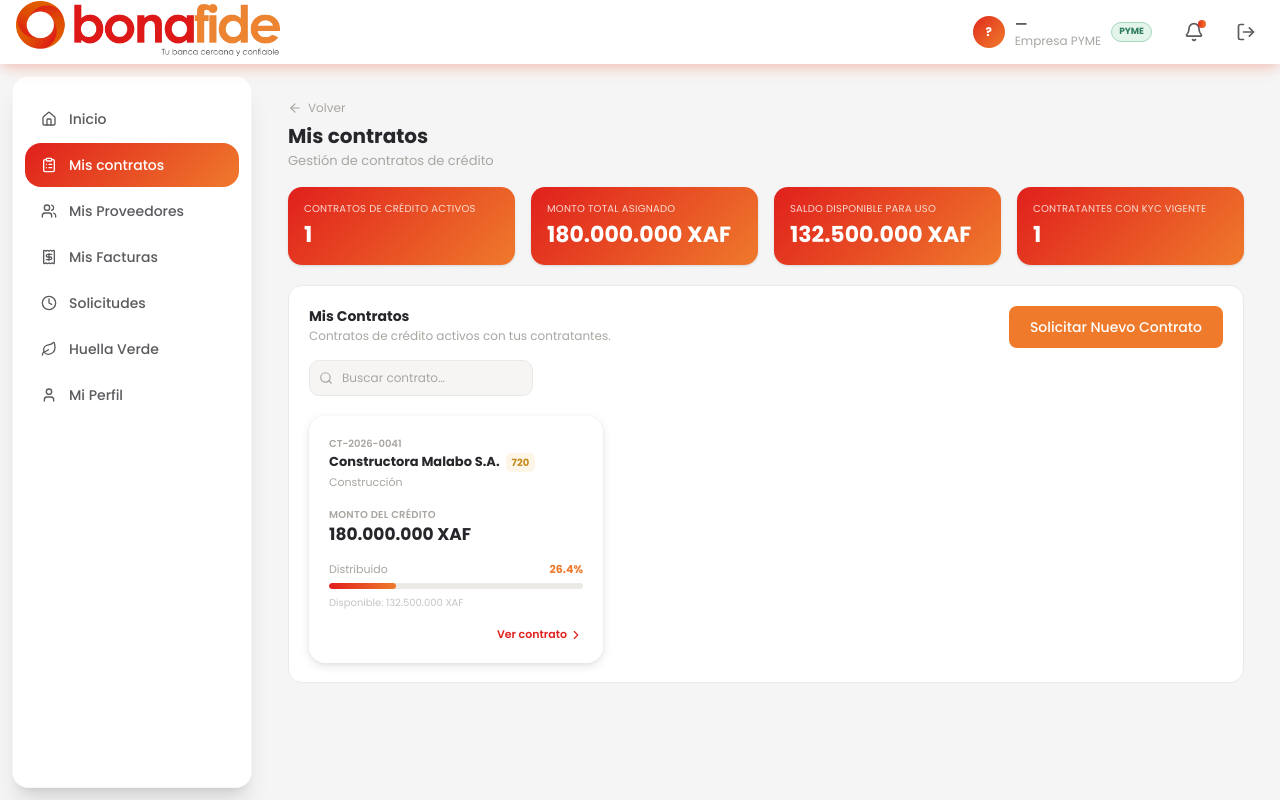
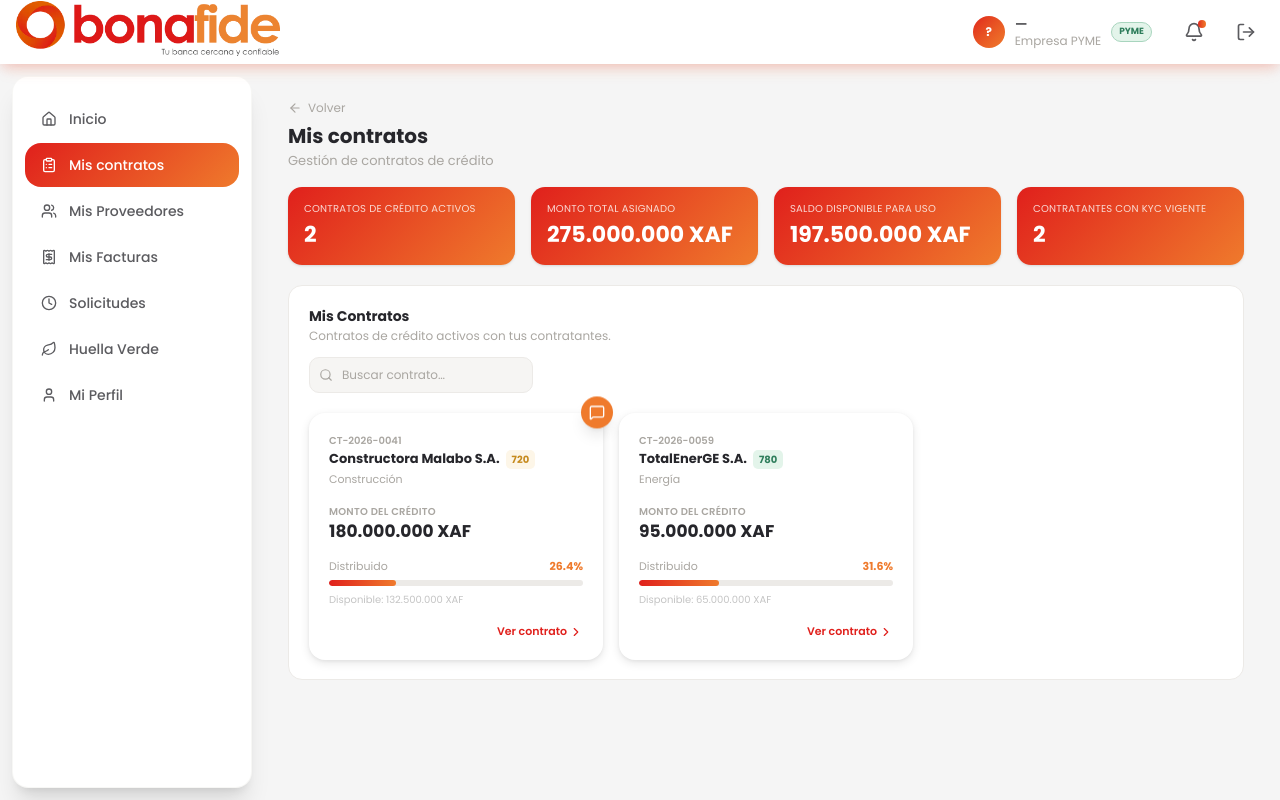
Before and after one commit to EbrickM/Cjuntos-revision, a React (Vite) app: page /pyme/contratos in a window 1280 px wide. Built offline with nearby package versions, Linux system fonts and the light colour scheme.

Commit message:
feat:adding indicators in requirements in contract

```diff
--- a/src/pages/contratante/EmpContratos.jsx
+++ b/src/pages/contratante/EmpContratos.jsx
@@ -1,6 +1,6 @@
 import { useState } from 'react';
 import {
-  Search, ArrowUpRight, ChevronRight,
+  Search, ChevronRight, MessageSquare,
 } from 'lucide-react';
 import { useApp } from '../../state/AppContext';
 import AppShell from '../../components/layout/AppShell';
@@ -9,6 +9,7 @@ import InfiniteScrollSentinel from '../../components/common/InfiniteScrollSentin
 import { useInfiniteScroll } from '../../hooks/useInfiniteScroll';
 import Badge from '../../components/ui/Badge';
 import Button from '../../components/ui/Button';
+import Modal from '../../components/ui/Modal';
 import { TEXT4, fmt, contratos, contratanteState } from './contratanteData';
 
 // ── MIS CONTRATOS ─────────────────────────────────────────────────────────────
@@ -16,6 +17,7 @@ import { TEXT4, fmt, contratos, contratanteState } from './contratanteData';
 export default function EmpContratos() {
   const { go } = useApp();
   const [busqueda, setBusqueda] = useState('');
+  const [reqModal, setReqModal] = useState(null);
 
   const totalAsignado   = contratos.reduce((a, c) => a + c.asignado,  0);
   const totalUtilizado  = contratos.reduce((a, c) => a + c.utilizado, 0);
@@ -50,14 +52,13 @@ export default function EmpContratos() {
           ))}
         </div>
 
-        {/* Buscador + botón */}
-        <div className="flex flex-col sm:flex-row items-start sm:items-center justify-between gap-3">
+        {/* Título + buscador */}
         <div>
+          <div className="mb-3">
             <p className="text-[13px] font-bold text-text-1">Contratos</p>
             <p className="text-[11px]" style={{ color: TEXT4 }}>Distribución, utilización y facturas por contrato</p>
           </div>
-          <div className="flex items-center gap-2 w-full sm:w-auto">
-            <div className="relative flex-1 sm:w-52">
+          <div className="relative w-full sm:w-52">
             <Search className="w-3.5 h-3.5 absolute left-2.5 top-1/2 -translate-y-1/2 text-text-4" />
             <input
               value={busqueda}
@@ -65,10 +66,6 @@ export default function EmpContratos() {
               placeholder="Buscar contrato, PYME…"
               className="w-full pl-8 pr-3 py-2 text-[12px] rounded-[8px] border border-border bg-white placeholder-text-4 focus:outline-none focus:border-orange"
             />
-            </div>
-            <Button variant="primary" size="sm" onClick={() => go('empNuevaSolicitud')}>
-              <ArrowUpRight className="w-3.5 h-3.5 mr-1" />Nueva solicitud
-            </Button>
           </div>
         </div>
 
@@ -81,14 +78,25 @@ export default function EmpContratos() {
               <div
                 key={c.id}
                 onClick={() => { contratanteState.selectedContrato = c; go('empContratoDetalle'); }}
-                className="bg-white rounded-[16px] p-5 cursor-pointer flex flex-col gap-4 transition-all duration-200 hover:scale-[1.015] shadow-[0_3px_10px_rgba(0,0,0,0.10),0_1px_4px_rgba(0,0,0,0.06)] hover:shadow-[0_10px_32px_rgba(224,32,28,0.18),0_4px_14px_rgba(239,122,44,0.12)] card-enter"
+                className="relative bg-white rounded-[16px] p-5 cursor-pointer flex flex-col gap-4 transition-all duration-200 hover:scale-[1.015] shadow-[0_3px_10px_rgba(0,0,0,0.10),0_1px_4px_rgba(0,0,0,0.06)] hover:shadow-[0_10px_32px_rgba(224,32,28,0.18),0_4px_14px_rgba(239,122,44,0.12)] card-enter"
                 style={{ animationDelay: `${idx * 70}ms` }}
               >
+                {/* Ícono flotante: contrato con requerimiento de Bonafide */}
+                {c.requerimiento && (
+                  <button
+                    onClick={e => { e.stopPropagation(); setReqModal(c); }}
+                    title="Ver requerimiento"
+                    className="absolute -top-2.5 -right-2.5 w-8 h-8 rounded-full bg-orange-dark text-white flex items-center justify-center shadow-lg animate-bounce cursor-pointer z-10"
+                  >
+                    <MessageSquare className="w-4 h-4" />
+                  </button>
+                )}
+
                 {/* ID + PYME + sector + estado */}
                 <div className="min-w-0">
                   <div className="flex items-center justify-between gap-2 mb-0.5">
                     <div className="text-[10px] font-semibold text-text-4">{c.id}</div>
-                    <Badge variant={c.estado === 'Activo' ? 'green' : 'gray'}>{c.estado}</Badge>
+                    <Badge variant={c.estado === 'Activo' ? 'green' : 'yellow'}>{c.estado}</Badge>
                   </div>
                   <div className="text-[13px] font-bold text-text-1 leading-tight truncate">{c.pyme}</div>
                   {c.sector && <div className="text-[11px] text-text-4 mt-0.5">{c.sector}</div>}
@@ -132,6 +140,29 @@ export default function EmpContratos() {
         </div>
 
       </div>
+
+      {/* ── Modal: Requerimiento de Bonafide ── */}
+      {reqModal && (
+        <Modal title={`Requerimiento · ${reqModal.id}`} onClose={() => setReqModal(null)}>
+          <div className="space-y-5">
+            <div className="flex items-start gap-3 p-4 rounded-[12px] bg-red-bg border border-red/20">
+              <MessageSquare className="w-5 h-5 shrink-0 mt-0.5 text-red-text" />
+              <div>
+                <p className="text-[13px] text-text-1 leading-relaxed">{reqModal.requerimiento?.mensaje}</p>
+                <p className="text-[11px] mt-2" style={{ color: TEXT4 }}>Reportado el {reqModal.requerimiento?.fecha}</p>
+              </div>
+            </div>
+            <Button
+              variant="primary"
+              full
+              className="h-[46px] justify-center"
+              onClick={() => { const marcoId = reqModal.requerimiento?.marcoId; setReqModal(null); go('empConfigurarContrato', { marcoId }); }}
+            >
+              Reconfigurar Contrato
+            </Button>
+          </div>
+        </Modal>
+      )}
     </AppShell>
   );
 }
--- a/src/pages/contratante/contratanteData.js
+++ b/src/pages/contratante/contratanteData.js
@@ -29,6 +29,15 @@ export const contratos = [
     ...FICHA_CTM_2026_0002 },
   { id: 'CT-2026-0052', pyme: 'AgroSur GE S.L.', ini: 'AS', sector: 'Agroindustria', asignado: 60_000_000, utilizado: 12_000_000, facturas: 0, estado: 'Activo',
     objeto: 'Suministro de insumos agrícolas para plantaciones de cacao y café en la región continental.', fechaInicio: '01/03/2026', fechaFin: '28/02/2027', plazo: '12 meses', plazoPago: 45,
+    // Bonafide encontró una observación en la reconfiguración de este
+    // contrato (Fase 3 del proceso maestro) — `marcoId` apunta al
+    // contrato-marco en `contratosMarco` que el wizard debe reabrir.
+    requerimiento: {
+      entidades: ['Empresa Contratante'],
+      mensaje: 'El monto asignado a AgroSur GE S.L. supera el 70% del contrato base sin justificación adjunta. Redistribuye el monto entre más PYMEs o adjunta el sustento correspondiente.',
+      fecha: '16/06/2026',
+      marcoId: 'CTM-2026-0011',
+    },
     ...FICHA_CTM_2026_0002 },
 ];
 
@@ -86,6 +95,29 @@ export const contratosMarco = [
     cuentaBancaria: null,                 // { tipo: 'bonafide' | 'fondeador', numero }
     pymesAsignadas: [],                   // [{ id, pymeNombre, pymeId, monto, plazoPago, email, telefono, documentoNombre }]
   },
+  {
+    // Ya fue configurado por la Contratante y enviado a revisión, pero
+    // Bonafide encontró una observación (Fase 3 del proceso maestro) y lo
+    // devolvió con un requerimiento — la Contratante debe reconfigurarlo.
+    id: 'CTM-2026-0011',
+    montoBase: 120_000_000,
+    plazoPagoDefault: 45,
+    interes: '6% anual',
+    bancoFondeador: 'CCEIBank',
+    porcentajeRetencion: 2,
+    porcentajeGestionCobranza: 1,
+    fechaCreacion: '15/06/2026',
+    estado: 'Con Requerimientos',
+    cuentaBancaria: { tipo: 'bonafide', numero: null },
+    pymesAsignadas: [
+      { id: 'ASG-9001', pymeNombre: 'AgroSur GE S.L.', pymeId: 'AgroSur GE S.L.', monto: 80_000_000, plazoPago: 45, email: 'contacto@agrosur.gq', telefono: '+240 222 550 120', documentoNombre: 'contrato_comercial.pdf' },
+    ],
+    requerimiento: {
+      entidades: ['Empresa Contratante'],
+      mensaje: 'El monto asignado a AgroSur GE S.L. supera el 70% del contrato base sin justificación adjunta. Redistribuye el monto entre más PYMEs o adjunta el sustento correspondiente.',
+      fecha: '16/06/2026',
+    },
+  },
 ];
 
 export const montoDisponibleMarco = (marco, excluirAsignacionId = null) =>
--- a/src/pages/empresa-pequena/Creditos.jsx
+++ b/src/pages/empresa-pequena/Creditos.jsx
@@ -2,7 +2,7 @@ import { useState, useRef } from 'react';
 import {
   FileText, Trash2, CheckCircle2, Pencil, Search, ChevronRight, Plus,
   Users, Package, Truck, Wrench, Receipt, Cpu, FolderOpen, Building2, CreditCard,
-  BarChart2, ScrollText, UserSquare, CalendarDays, Landmark,
+  BarChart2, ScrollText, UserSquare, CalendarDays, Landmark, MessageSquare,
   Upload, Paperclip,
 } from 'lucide-react';
 import { useApp } from '../../state/AppContext';
@@ -116,6 +116,15 @@ const initialContracts = [
     // eligió al configurarlo (Subproceso 2 del BPMN).
     plazoPago: 30, interes: '5% anual', bancoFondeador: 'BGFI Bank Guinea Ecuatorial',
     porcentajeRetencion: 3, porcentajeGestionCobranza: 1.5, gestionFondos: 'billetera',
+    // Bonafide encontró una observación en la reconfiguración de este
+    // contrato (Fase 3 del proceso maestro) — `contratoId` apunta al ítem en
+    // `pymeContratosPendientes` (epData.js) que el wizard debe reabrir.
+    requerimiento: {
+      entidades: ['PYME'],
+      mensaje: 'El proveedor "Suministros del Este" no tiene monto suficiente sustentado con factura. Adjunta o corrige el presupuesto antes de continuar.',
+      fecha: '21/06/2026',
+      contratoId: 'CT-2026-0066',
+    },
     contratante: {
       razonSocial: 'Constructora Malabo S.A.', nombreComercial: 'Constructora Malabo', ruc: 'GE-2023-00156', sectorProductivo: 'Construcción', scoreCredito: 720,
       telefonoCorporativo: '+240 222 100 200', correoCorporativo: 'admin@conmalabo.gq',
@@ -128,6 +137,25 @@ const initialContracts = [
     distribucion: [
       { id: 'dist-001', concepto: 'Compra de Materiales', monto: 21_500_000, providerId: '',   providerName: '',            providerSector: '' },
       { id: 'dist-002', concepto: 'Pago a Proveedor',     monto: 26_000_000, providerId: 'p1', providerName: 'Cemex GE',    providerSector: 'Materiales' },
+    ],
+  },
+  {
+    id: 'CT-2026-0059', kyc: 'vigente', tipoFactoring: 'directo',
+    monto: 95_000_000, asignado: 30_000_000, disponible: 65_000_000,
+    plazoPago: 60, interes: '4.5% anual', bancoFondeador: 'CCEI Bank Guinea Ecuatorial',
+    porcentajeRetencion: 2.5, porcentajeGestionCobranza: 1, gestionFondos: 'retirar',
+    contratante: {
+      razonSocial: 'TotalEnerGE S.A.', nombreComercial: 'TotalEnerGE', ruc: 'GE-2016-00789', sectorProductivo: 'Energía', scoreCredito: 780,
+      telefonoCorporativo: '+240 222 300 400', correoCorporativo: 'contratos@totalenerge.gq',
+      objetoTrabajo: 'Suministro y mantenimiento de equipos de perforación para operaciones costa afuera en el bloque de Punta Europa.',
+      documentoContrato: null, montoGlobal: '95000000',
+      fechaInicio: '2026-04-01', fechaFin: '2027-03-31', plazosEjecucion: '12 meses',
+      repNombre: 'Ricardo Nsue Obama', repTipoDoc: 'Cédula', repIdentificacion: 'GE-1975-00456',
+      repCargo: 'Gerente de Operaciones', repTelefono: '+240 222 300 401', repCorreo: 'rnsue@totalenerge.gq',
+    },
+    distribucion: [
+      { id: 'dist-201', concepto: 'Pago a Proveedor',     monto: 18_000_000, providerId: 'p2', providerName: 'TransGE S.L.', providerSector: 'Transporte' },
+      { id: 'dist-202', concepto: 'Compra de Materiales', monto: 12_000_000, providerId: '',   providerName: '',             providerSector: '' },
     ],
   },
 ];
@@ -164,6 +192,7 @@ export default function EpCreditos() {
   const [pagoModal, setPagoModal]                 = useState(PAGO_MODAL_EMPTY);
   const [providerForm, setProviderForm]           = useState(PROVIDER_FORM_EMPTY);
   const [toast, setToast] = useState({ visible: false, message: '' });
+  const [reqModal, setReqModal] = useState(null);
 
   const showToast = (message) => {
     setToast({ visible: true, message });
@@ -364,21 +393,13 @@ export default function EpCreditos() {
             {/* Contenedor principal */}
             <div className="bg-white rounded-[14px] border border-border p-5">
 
-              {/* Cabecera: título + buscador + botón */}
+              {/* Cabecera: título + buscador */}
               <div className="mb-5">
-                <div className="flex items-start justify-between gap-3 mb-3">
-                  <div>
-                    <div className="text-[14px] font-bold text-text-1">Mis Contratos</div>
-                    <div className="text-[12px] text-text-4">Contratos de crédito activos con tus contratantes.</div>
-                  </div>
-                  {/* Botón solo en desktop */}
-                  <div className="hidden sm:block shrink-0">
-                    <Button variant="primary" onClick={() => go('epSolicitarContrato', { returnTo: 'epCreditos' })}>Solicitar Nuevo Contrato</Button>
-                  </div>
+                <div className="mb-3">
+                  <div className="text-[14px] font-bold text-text-1">Mis Contratos</div>
+                  <div className="text-[12px] text-text-4">Contratos de crédito activos con tus contratantes.</div>
                 </div>
                 <div className="flex flex-col sm:flex-row gap-2">
-                  {/* Botón ancho completo en móvil */}
-                  <Button variant="primary" full className="sm:hidden" onClick={() => go('epSolicitarContrato', { returnTo: 'epCreditos' })}>Solicitar Nuevo Contrato</Button>
                   <div className="relative flex-1 sm:flex-none">
                     <Search className="absolute left-2.5 top-1/2 -translate-y-1/2 w-3.5 h-3.5 text-text-4 pointer-events-none" />
                     <input
@@ -404,9 +425,20 @@ export default function EpCreditos() {
                   <div
                     key={contract.id}
                     onClick={() => { setDetailId(contract.id); setActiveTab('contrato'); }}
-                    className="bg-white rounded-[16px] p-5 cursor-pointer flex flex-col gap-4 transition-all duration-200 hover:scale-[1.015] shadow-[0_3px_10px_rgba(0,0,0,0.10),0_1px_4px_rgba(0,0,0,0.06)] hover:shadow-[0_10px_32px_rgba(224,32,28,0.18),0_4px_14px_rgba(239,122,44,0.12)] card-enter"
+                    className="relative bg-white rounded-[16px] p-5 cursor-pointer flex flex-col gap-4 transition-all duration-200 hover:scale-[1.015] shadow-[0_3px_10px_rgba(0,0,0,0.10),0_1px_4px_rgba(0,0,0,0.06)] hover:shadow-[0_10px_32px_rgba(224,32,28,0.18),0_4px_14px_rgba(239,122,44,0.12)] card-enter"
                     style={{ animationDelay: `${idx * 70}ms` }}
                   >
+                    {/* Ícono flotante: contrato con requerimiento de Bonafide */}
+                    {contract.requerimiento && (
+                      <button
+                        onClick={e => { e.stopPropagation(); setReqModal(contract); }}
+                        title="Ver requerimiento"
+                        className="absolute -top-2.5 -right-2.5 w-8 h-8 rounded-full bg-orange-dark text-white flex items-center justify-center shadow-lg animate-bounce cursor-pointer z-10"
+                      >
+                        <MessageSquare className="w-4 h-4" />
+                      </button>
+                    )}
+
                     {/* ID + empresa + sector + score */}
                     <div className="min-w-0">
                       <div className="text-[10px] font-semibold text-text-4 mb-0.5">{contract.id}</div>
@@ -1336,6 +1368,29 @@ export default function EpCreditos() {
         );
       })()}
 
+      {/* ── Modal: Requerimiento de Bonafide ── */}
+      {reqModal && (
+        <Modal title={`Requerimiento · ${reqModal.id}`} onClose={() => setReqModal(null)}>
+          <div className="space-y-5">
+            <div className="flex items-start gap-3 p-4 rounded-[12px] bg-red-bg border border-red/20">
+              <MessageSquare className="w-5 h-5 shrink-0 mt-0.5 text-red-text" />
+              <div>
+                <p className="text-[13px] text-text-1 leading-relaxed">{reqModal.requerimiento?.mensaje}</p>
+                <p className="text-[11px] text-text-5 mt-2">Reportado el {reqModal.requerimiento?.fecha}</p>
+              </div>
+            </div>
+            <Button
+              variant="primary"
+              full
+              className="h-[46px] justify-center"
+              onClick={() => { const contratoId = reqModal.requerimiento?.contratoId; setReqModal(null); go('epConfigurarContrato', { contratoId }); }}
+            >
+              Reconfigurar Contrato
+            </Button>
+          </div>
+        </Modal>
+      )}
+
       {/* ── Toast ── */}
       <div className={`fixed bottom-6 right-6 z-50 w-[340px] bg-white rounded-[14px] shadow-xl border border-border p-4 flex items-start gap-3 transition-all duration-300 ease-out
         ${toast.visible ? 'opacity-100 translate-y-0' : 'opacity-0 translate-y-3 pointer-events-none'}`}
--- a/src/pages/empresa-pequena/epData.js
+++ b/src/pages/empresa-pequena/epData.js
@@ -21,6 +21,31 @@ export const pymeContratosPendientes = [
     comentarioRechazo: '',
     proveedoresAsignados: [],             // [{ id, nombre, email, telefono, monto, cargaNomina }]
   },
+  {
+    // Ya fue configurado por la PYME y enviado a revisión, pero Bonafide
+    // encontró una observación y lo devolvió con un requerimiento — la PYME
+    // debe reconfigurarlo.
+    id: 'CT-2026-0066',
+    contratanteNombre: 'Evans Construction & Engineering S.A.',
+    montoAsignado: 30_000_000,
+    plazoPago: 45,
+    interes: '5.5% anual',
+    bancoFondeador: 'ECOBank',
+    porcentajeRetencion: 2.5,
+    porcentajeGestionCobranza: 1,
+    fechaAsignacion: '20/06/2026',
+    estado: 'Con Requerimientos',
+    gestionFondos: 'retirar',
+    comentarioRechazo: '',
+    proveedoresAsignados: [
+      { id: 'PROV-9001', nombre: 'Suministros del Este', email: 'ventas@suminest.gq', telefono: '+240 222 808 909', monto: 12_000_000, cargaNomina: false },
+    ],
+    requerimiento: {
+      entidades: ['PYME'],
+      mensaje: 'El proveedor "Suministros del Este" no tiene monto suficiente sustentado con factura. Adjunta o corrige el presupuesto antes de continuar.',
+      fecha: '21/06/2026',
+    },
+  },
 ];
 
 export const montoDisponibleProveedores = (item, excluirId = null) =>
```
Also changed, not shown: src/pages/admin/Contratos.jsx (+47 -15 lines). Lines whose indentation alone changed are shown as unchanged.
